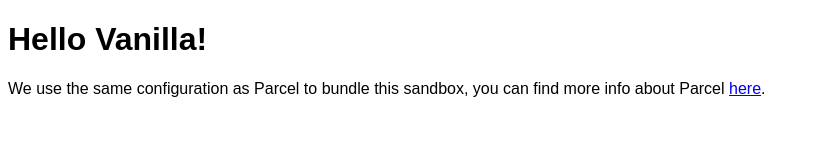
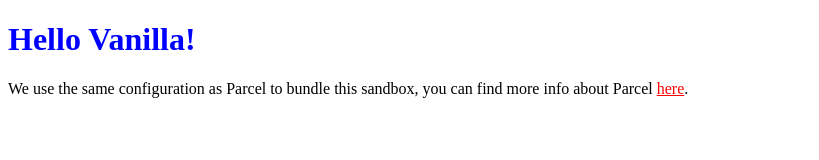
Before and after one commit to guettasainz/Web_Page, a website built with Parcel: page index.html in a window 1280 px wide. Shown: the whole page, without its empty margins (0-819 px from the left). Built offline with nearby package versions, Linux system fonts and the light colour scheme.

Commit message:
made link red

```diff
--- a/index.html
+++ b/index.html
@@ -1,16 +1,20 @@
 <!DOCTYPE html>
 <html>
-
   <head>
     <title>Parcel Sandbox</title>
     <meta charset="UTF-8" />
   </head>
 
   <body>
-	<div id="app"></div>
+    <h1>Hello Vanilla!</h1>
+    <div>
+      We use the same configuration as Parcel to bundle this sandbox, you can
+      find more info about Parcel
+      <a href="https://parceljs.org" target="_blank" rel="noopener noreferrer"
+        >here</a
+      >.
+    </div>
 
-	<script src="src/index.js">
-	</script>
+    <script src="src/index.js"></script>
   </body>
-
 </html>
--- a/src/index.js
+++ b/src/index.js
@@ -1,10 +1 @@
 import "./styles.css";
-
-document.getElementById("app").innerHTML = `
-<h1>Hello Vanilla!</h1>
-<div>
-  We use the same configuration as Parcel to bundle this sandbox, you can find more
-  info about Parcel
-  <a href="https://parceljs.org" target="_blank" rel="noopener noreferrer">here</a>.
-</div>
-`;
--- a/src/styles.css
+++ b/src/styles.css
@@ -1,3 +1,7 @@
-body {
-  font-family: sans-serif;
+h1 {
+  color: blue;
 }
+
+a {
+  color: red;
+}
```
Lines whose indentation alone changed are shown as unchanged.
